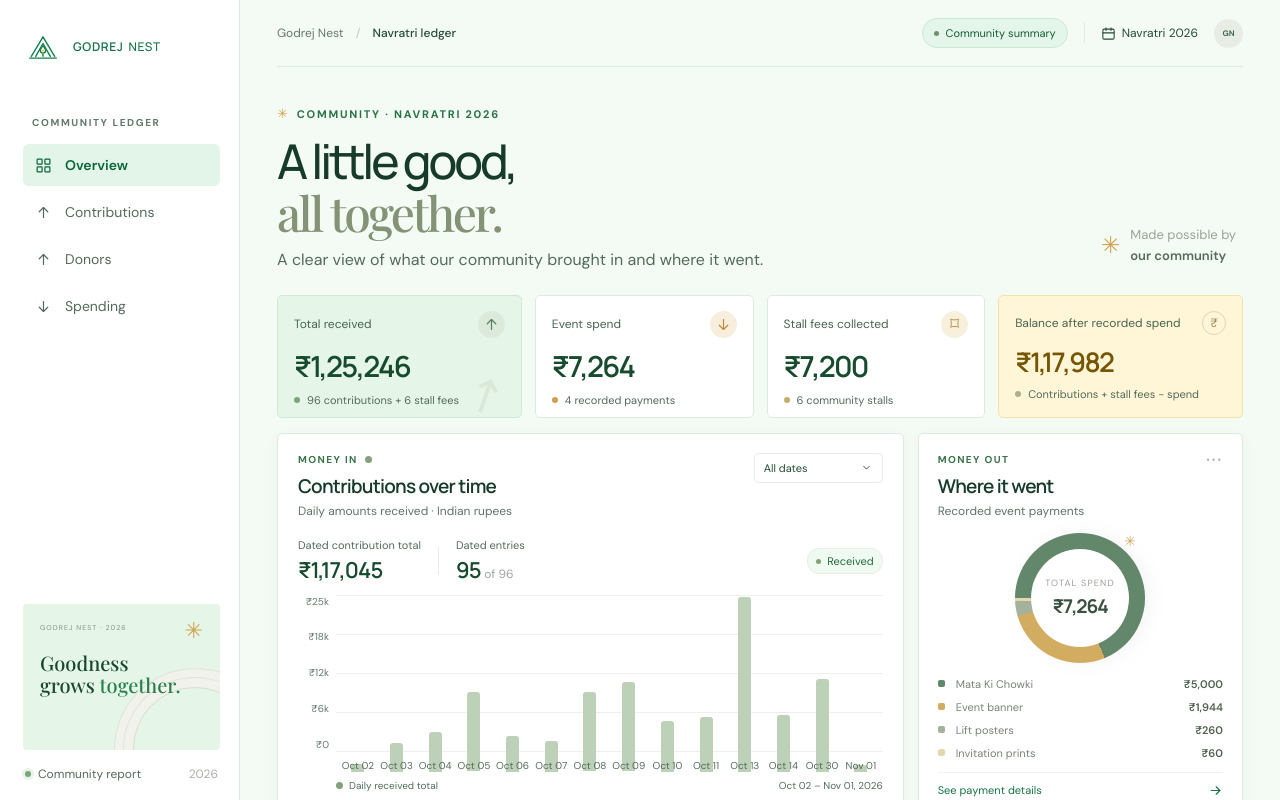
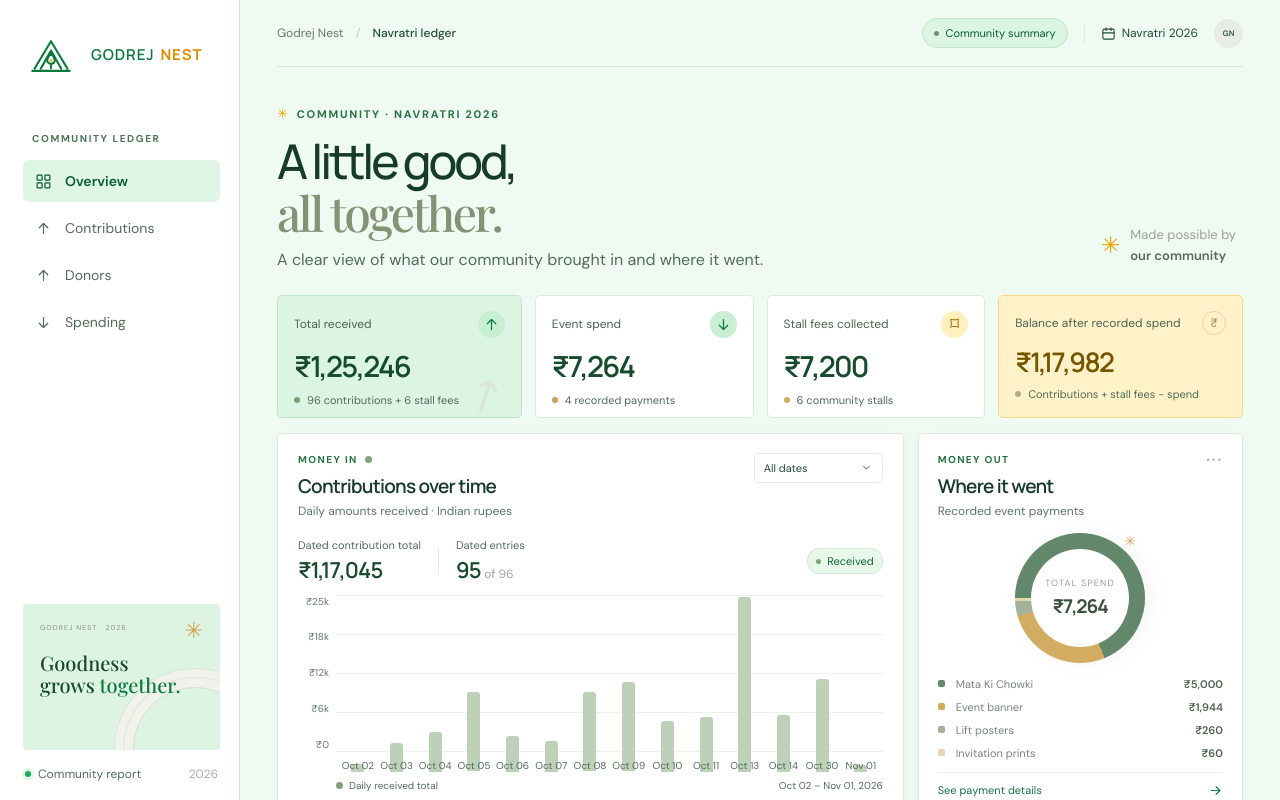
Before and after one commit to abhisheksawant52/Godrejnest, a React (Vite) app: page / in a window 1280 px wide. Shown: the top 800 px of the page. Built offline with nearby package versions, Linux system fonts and the light colour scheme; a web font is replaced by a local one.

Commit message:
Creating Website

```diff
--- a/src/styles.css
+++ b/src/styles.css
@@ -56,4 +56,39 @@
 .donor-table-scroll::-webkit-scrollbar{width:11px;height:11px}
 .donor-table-scroll::-webkit-scrollbar-thumb{background:#65b87b;border:3px solid #f1faf3;border-radius:10px}
 .donor-foot{padding-top:11px;color:#536b5b;font-size:12px;line-height:1.5}
-@media(max-width:780px){.donors-panel{padding:16px}.donor-head{align-items:flex-start;flex-direction:column}.donor-search{align-self:stretch;width:100%}.donor-search input{flex:1;width:auto}.donor-table-scroll{max-height:400px}}
+@media(max-width:780px){.donors-panel{padding:16px}.donor-head{align-items:flex-start;flex-direction:column}.donor-search{align-self:stretch;width:100%}.donor-search input{flex:1;width:auto}.donor-table-scroll{max-height:400px}}/* Brighter community colors, stronger branding, and smoother interactions. */
+:root{background:#effaf2;--green:#087a3c;--green-dark:#075d30;--ink:#163b27;--line:#d5eadb}
+body{background:#effaf2;color:#163b27}
+.sidebar{background:#fff;border-right-color:#cfe6d5}
+.brand{gap:12px}
+.brand-mark{width:56px;height:56px;stroke:#087a3c;stroke-width:1.8}
+.brand-mark .mark-spark{fill:#ffad19}
+.brand-name{font-size:15px;letter-spacing:.06em;color:#087a3c}
+.brand-name b{color:#e18d00;font-weight:700}
+.sidebar-label{color:#4c7458}
+.side-nav a:hover,.side-nav a.active{background:#dff5e5;color:#075d30}
+.navratri-art{background:#ddf4e2;color:#16753c}
+.navratri-art>b{color:#17482d}.navratri-art b i{color:#087a3c}
+.kicker-mark,.heading-aside-icon,.balance-flower{color:#f0a400}
+.stat-primary{background:#dcf5e2;border-color:#bfe5c8}
+.stat-balance{background:#fff2c9;border-color:#f2d982}
+.stat-icon{background:#c9efd2;color:#087a3c}
+.stall-icon,.stall-badge{background:#fff0bd;color:#a66a00}
+.balance-panel{background:#dcf5e2}
+.privacy-chip{background:#dcf5e2;border-color:#bfe5c8;color:#075d30}
+.panel-kicker{color:#237341}
+.chart-badge{background:#e7f8eb;color:#126735;border-color:#cfead5}
+.donor-table thead{background:#d5f0dc}
+.donor-table th{color:#075d30;background:#d5f0dc}
+.donor-table tbody tr:hover{background:#e1f6e6}
+.live-dot{background:#20a957;box-shadow:0 0 0 3px #dff5e5}
+.panel,.stat-card,.brand-mark,.side-nav a,.panel-link,.back-link,.table-search button,.menu-toggle{transition:background-color .22s ease,border-color .22s ease,color .22s ease,box-shadow .25s ease,transform .25s ease}
+.stat-card:hover{transform:translateY(-3px);box-shadow:0 10px 24px #17633217}
+.panel:hover{box-shadow:0 8px 22px #17633212}
+.side-nav a:hover{transform:translateX(2px)}
+.panel-link:hover,.back-link:hover{color:#087a3c;gap:12px}
+.brand:hover .brand-mark{transform:scale(1.06)}
+.table-search button:hover{color:#087a3c;transform:scale(1.08)}
+::selection{background:#b9edc6;color:#123d24}
+@media(max-width:780px){.brand-mark{width:52px;height:52px}.brand-name{font-size:14px}}
+@media(prefers-reduced-motion:reduce){.stat-card:hover,.side-nav a:hover,.brand:hover .brand-mark,.table-search button:hover{transform:none}.panel,.stat-card,.brand-mark,.side-nav a,.panel-link,.back-link,.table-search button,.menu-toggle{transition:none}}
```
